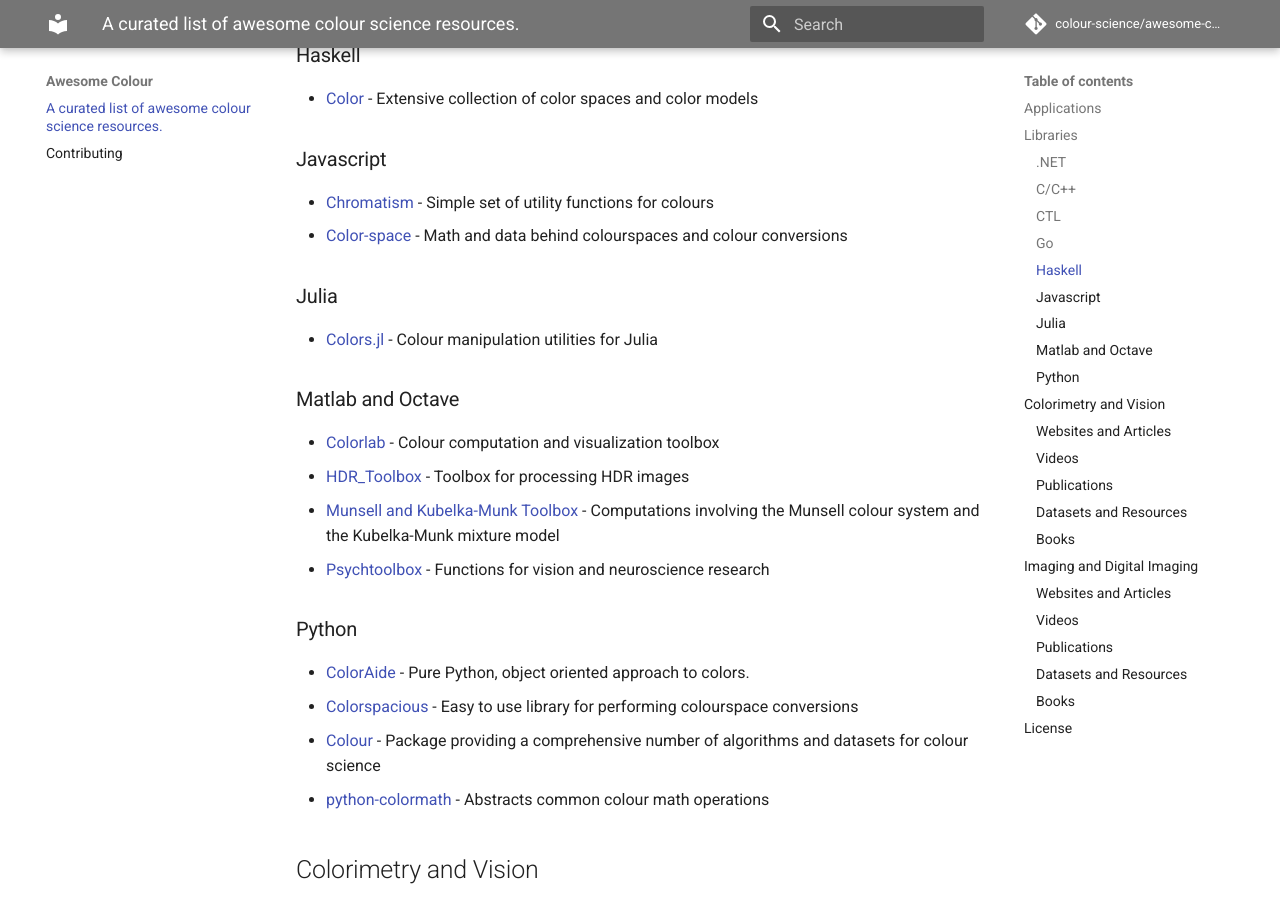
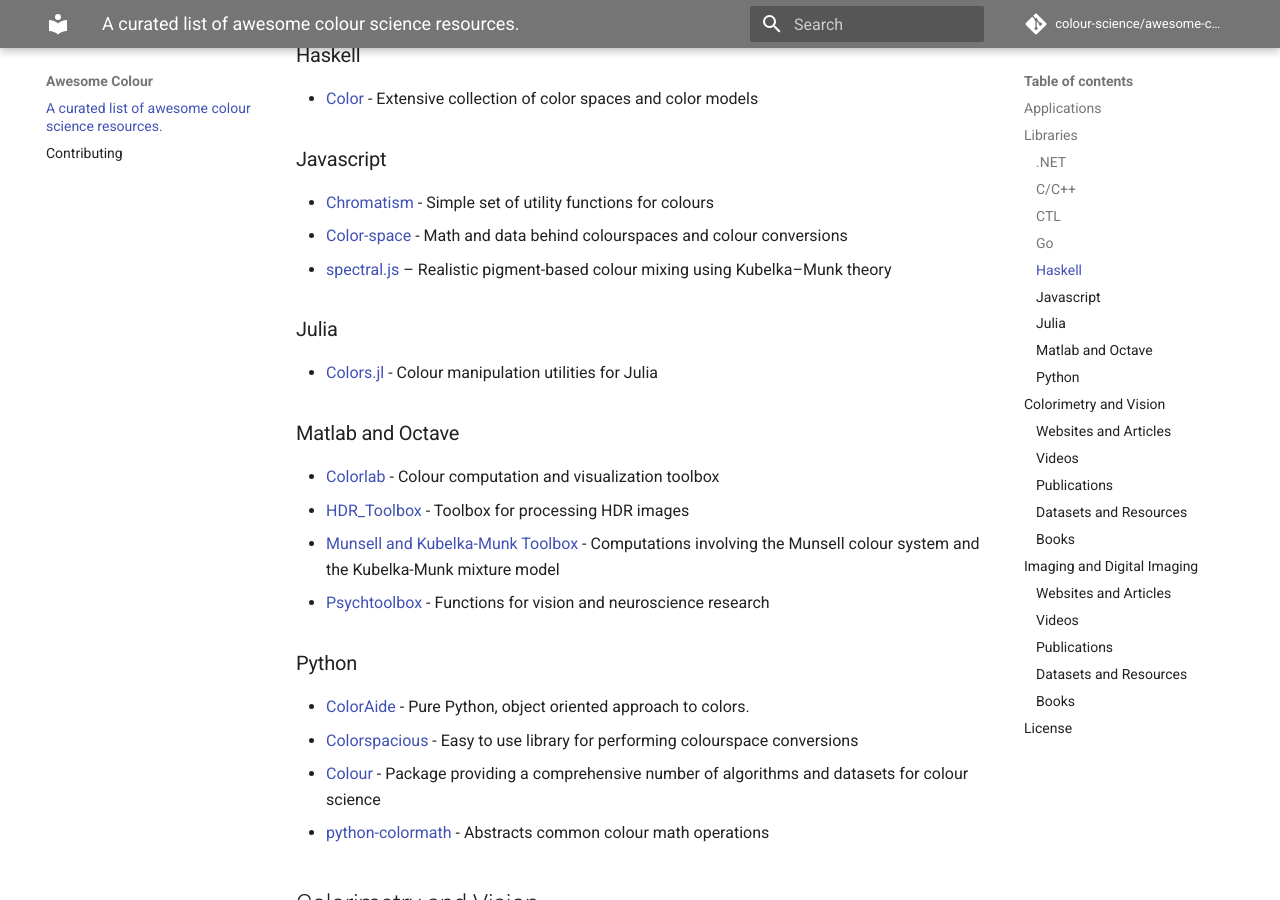
Before and after one commit to colour-science/awesome-colour, an MkDocs documentation site: the page built from docs/index.md, in a window 1280 px wide and 900 px high, scrolled down 1099 px. Built offline with MkDocs 1.6.1 and Material for MkDocs 9.7.7, drawn with Linux system fonts in a browser that asks for light colours; comment, search, counter and statistics services are not loaded.

Commit message:
Rebuild site.

```diff
--- a/docs/index.md
+++ b/docs/index.md
@@ -39,6 +39,7 @@
 
 - [Chromatism](https://github.com/toish/chromatism) - Simple set of utility functions for colours
 - [Color-space](https://github.com/colorjs/color-space) - Math and data behind colourspaces and colour conversions
+- [spectral.js](https://github.com/rvanwijnen/spectral.js) – Realistic pigment-based colour mixing using Kubelka–Munk theory
 
 ### Julia
 
```
